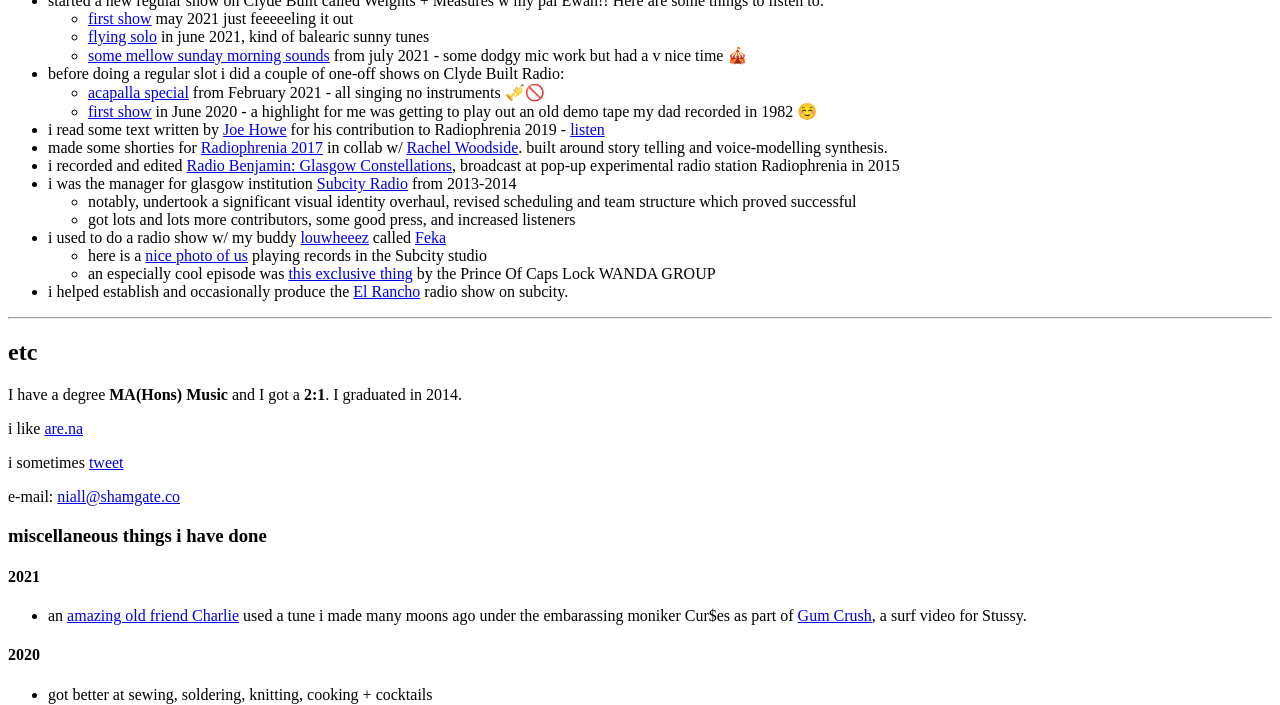
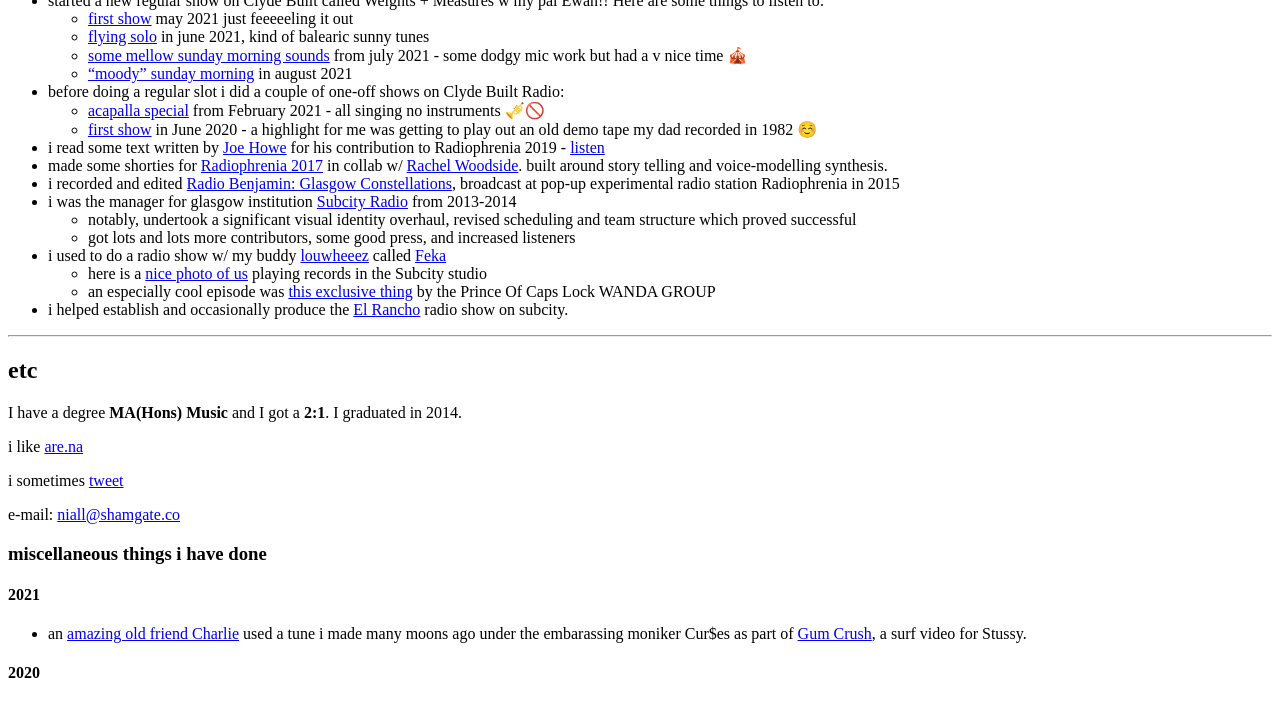
Before and after one commit to kingdomlevel/kingdomlevel.github.io, a Jekyll site: the page built from index.markdown, in a window 1280 px wide and 900 px high, scrolled down 4980 px, cut to the strip 195-900 px from the top of the window. Built offline with Jekyll 4.4.1, drawn with Linux system fonts in a browser that asks for light colours; our own code applies the rules of GitHub Pages for plain Markdown files.

Commit message:
adds august weights measures

```diff
--- a/index.markdown
+++ b/index.markdown
@@ -125,6 +125,7 @@
   + [first show](https://soundcloud.com/clydebuiltradio/weights-and-measures-16052021) may 2021 just feeeeeling it out
   + [flying solo](https://soundcloud.com/clydebuiltradio/weights-and-measures-1362021) in june 2021, kind of balearic sunny tunes
   + [some mellow sunday morning sounds](https://soundcloud.com/clydebuiltradio/weights-and-measures-1172021) from july 2021 - some dodgy mic work but had a v nice time 🎪
+  + ["moody" sunday morning](https://soundcloud.com/clydebuiltradio/weights-measures-8821) in august 2021
 + before doing a regular slot i did a couple of one-off shows on Clyde Built Radio:
   + [acapalla special](https://soundcloud.com/clydebuiltradio/niall-morris-11221) from February 2021 -  all singing no instruments 🎺🚫
   + [first show](https://soundcloud.com/clydebuiltradio/niall-morris-28-6-20) in June 2020 - a highlight for me was getting to play out an old demo tape my dad recorded in 1982 ☺️
```
